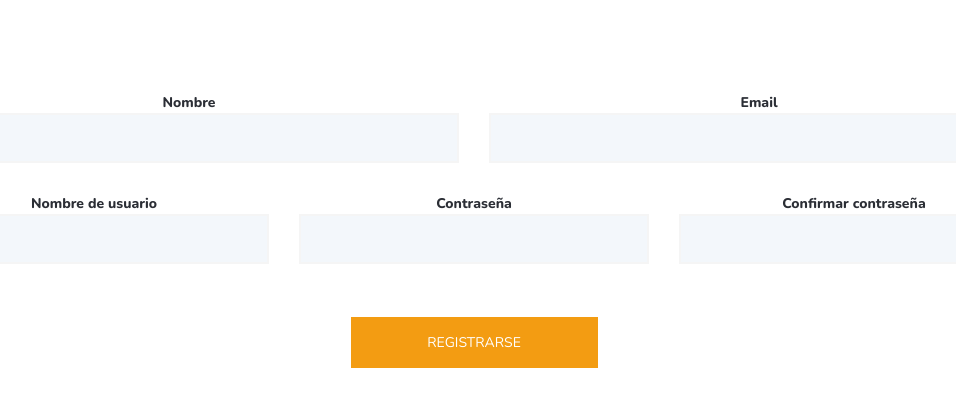
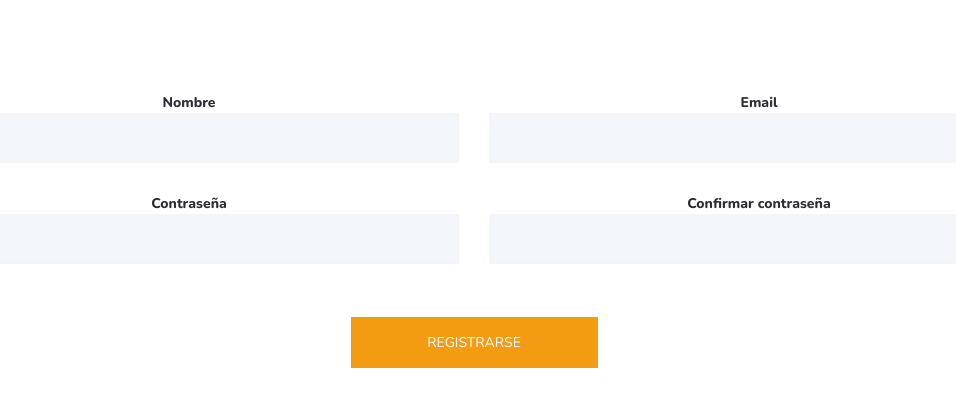
Before and after one commit to unizar-30226-2019-07/Break, a Flask app: template web/app/templates/register.html in a window 1280 px wide. Shown: the part 189-604 px from the top of the page, without its empty margins (166-1122 px from the left). Run offline with Flask 2, Linux system fonts and the light colour scheme; the template is opened without the code that fills it, so the values that code supplies are empty; some libraries are stand-ins or nearby versions.

Commit message:
Arreglar registro

```diff
--- a/web/app/templates/register.html
+++ b/web/app/templates/register.html
@@ -57,16 +57,7 @@
 
                         </div>
                         <div class="row">
-                            <div class="col-lg-4">
-                                <strong>Nombre de usuario</strong>
-                                <input type="text" name="username" class="contact_input" value={{request.form.username}}>
-                                {% for error in form.username.errors %}
-                                    <div class = "alert alert-danger">
-                                      <li>{{ error }}</li>
-                                    </div>
-                                {% endfor %}
-                            </div>
-                            <div class="col-lg-4">
+                            <div class="col-lg-6">
                                 <strong>Contraseña</strong>
                                 <input type="password" name="password" class="contact_input" value={{request.form.password}}>
                                 {% for error in form.password.errors %}
@@ -75,7 +66,7 @@
                                     </div>
                                 {% endfor %}
                             </div>
-                            <div class="col-lg-4">
+                            <div class="col-lg-6">
                                 <strong>Confirmar contraseña</strong>
                                 <input type="password" name="confirm" class="contact_input" value={{request.form.confirm}}>
                                 {% for error in form.confirm.errors %}
```
